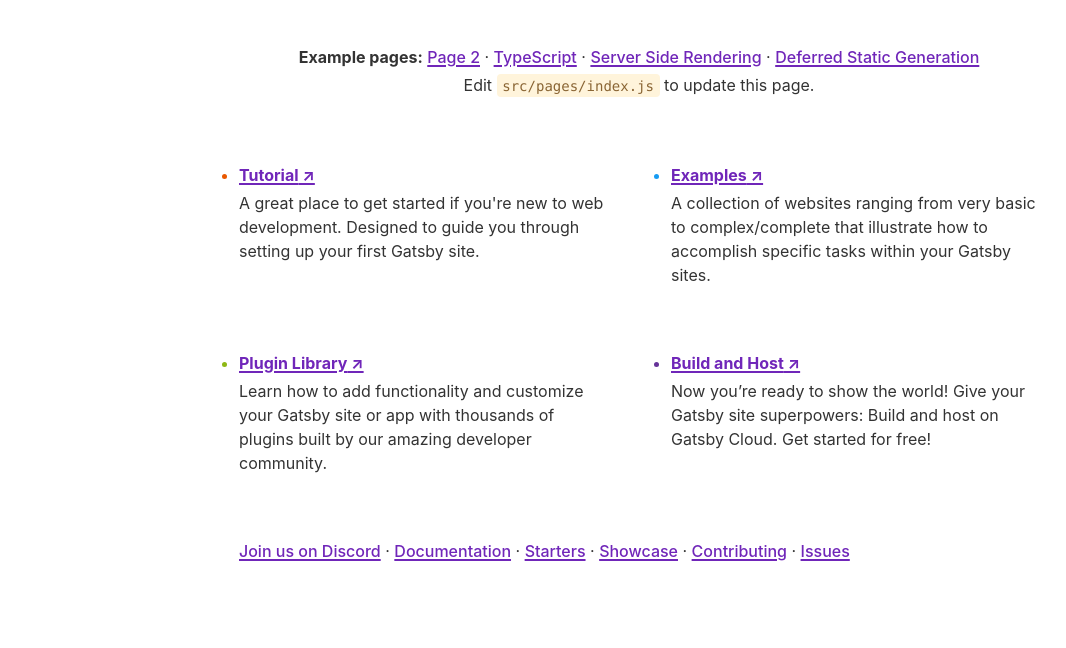
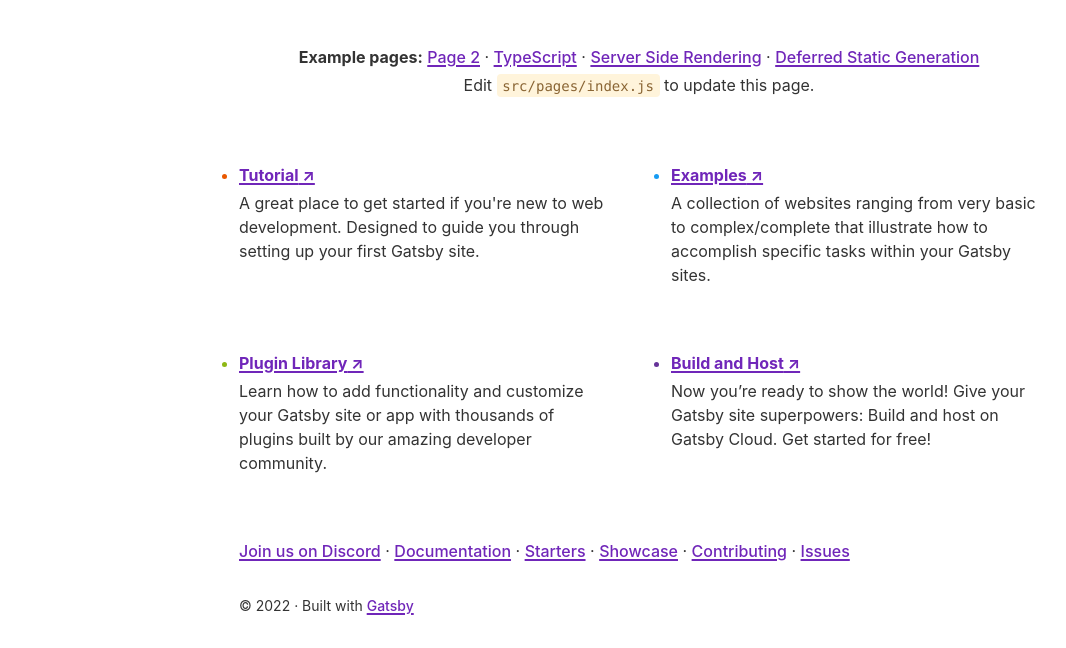
Before and after one commit to Cleanyourroom/gatsbytestrun, a Gatsby site: page / in a window 1280 px wide. Shown: the part 224-872 px from the top of the page, without its empty margins (1-1067 px from the left). Before the commit the page ends 819 px from the top, so only its background shows below. Built offline with nearby package versions, Linux system fonts and the light colour scheme; Gatsby itself is replaced by a stand-in of ours.

Commit message:
Update layout.js

```diff
--- a/src/components/layout.js
+++ b/src/components/layout.js
@@ -34,6 +34,16 @@ const Layout = ({ children }) => {
         }}
       >
         <main>{children}</main>
+        <footer
+          style={{
+            marginTop: `var(--space-5)`,
+            fontSize: `var(--font-sm)`,
+          }}
+          >
+          © {new Date().getFullYear()} &middot; Built with
+          {` `}
+          <a href="https://www.gatsbyjs.com">Gatsby</a>
+        </footer>
       </div>
     </>
   )
```
